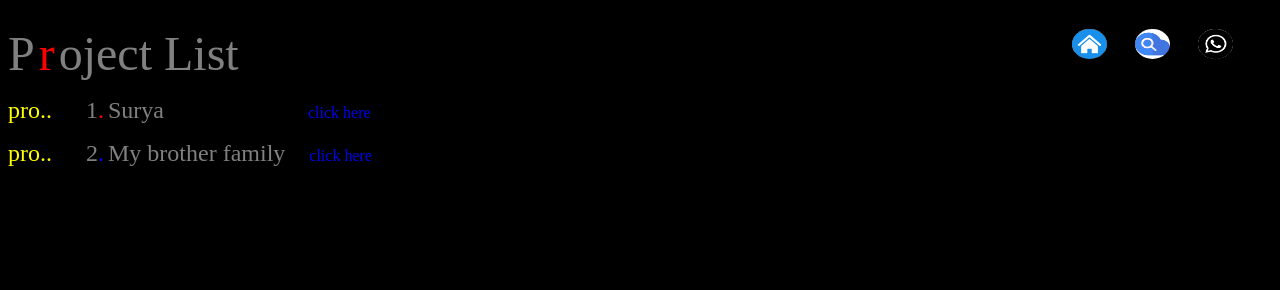
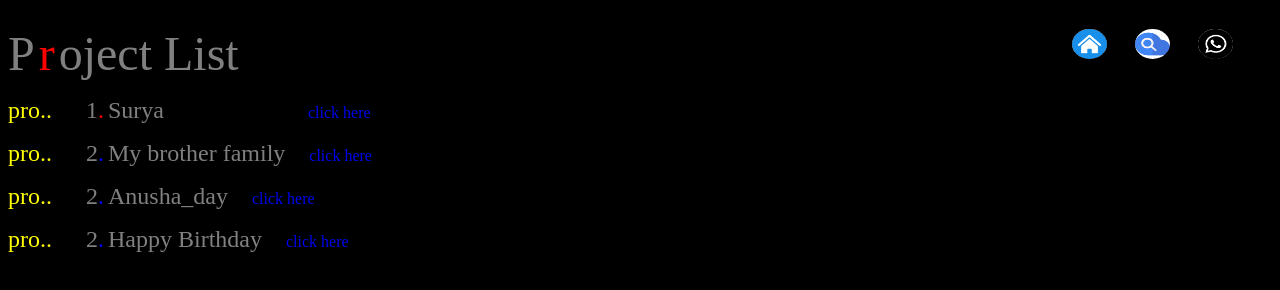
Before and after one commit to viswamvicky/project-pages, a plain HTML site: page index.html in a window 1280 px wide. Drawn offline with Linux system fonts and the light colour scheme.

Commit message:
Update index.html

```diff
--- a/index.html
+++ b/index.html
@@ -34,6 +34,8 @@
 <br>
 <p><font color="yellow" size="5">pro..  </font>&nbsp&nbsp&nbsp&nbsp&nbsp&nbsp <font color="gray" size="5">1</font><font color="RED" size="5">.</font> <font color="GRAY" size="5">Surya</font>&nbsp&nbsp&nbsp&nbsp&nbsp&nbsp&nbsp&nbsp&nbsp&nbsp&nbsp&nbsp&nbsp&nbsp&nbsp&nbsp&nbsp&nbsp&nbsp&nbsp&nbsp&nbsp&nbsp&nbsp&nbsp&nbsp&nbsp&nbsp&nbsp&nbsp&nbsp&nbsp&nbsp&nbsp&nbsp&nbsp<font color="white" ><a href="https://viswamvicky.github.io/suryavamsi/" target="blank" style="text-decoration:none">click here </a></font></a></p>
 <p><font color="yellow" size="5">pro..  </font>&nbsp&nbsp&nbsp&nbsp&nbsp&nbsp <font color="gray" size="5">2</font><font color="blue" size="5">.</font> <font color="GRAY" size="5">My brother family</font>&nbsp&nbsp&nbsp&nbsp&nbsp&nbsp<font color="white" ><a href="https://viswamvicky.github.io/family/" target="blank" style="text-decoration:none">click here </a></font></p>
+<p><font color="yellow" size="5">pro..  </font>&nbsp&nbsp&nbsp&nbsp&nbsp&nbsp <font color="gray" size="5">2</font><font color="blue" size="5">.</font> <font color="GRAY" size="5">Anusha_day</font>&nbsp&nbsp&nbsp&nbsp&nbsp&nbsp<font color="white" ><a href="https://viswamvicky.github.io/anusha_bday/" target="blank" style="text-decoration:none">click here </a></font></p>
+<p><font color="yellow" size="5">pro..  </font>&nbsp&nbsp&nbsp&nbsp&nbsp&nbsp <font color="gray" size="5">2</font><font color="blue" size="5">.</font> <font color="GRAY" size="5">Happy Birthday</font>&nbsp&nbsp&nbsp&nbsp&nbsp&nbsp<font color="white" ><a href="https://viswamvicky.github.io/happybirthday/" target="blank" style="text-decoration:none">click here </a></font></p>
 
 
   </body>
```
